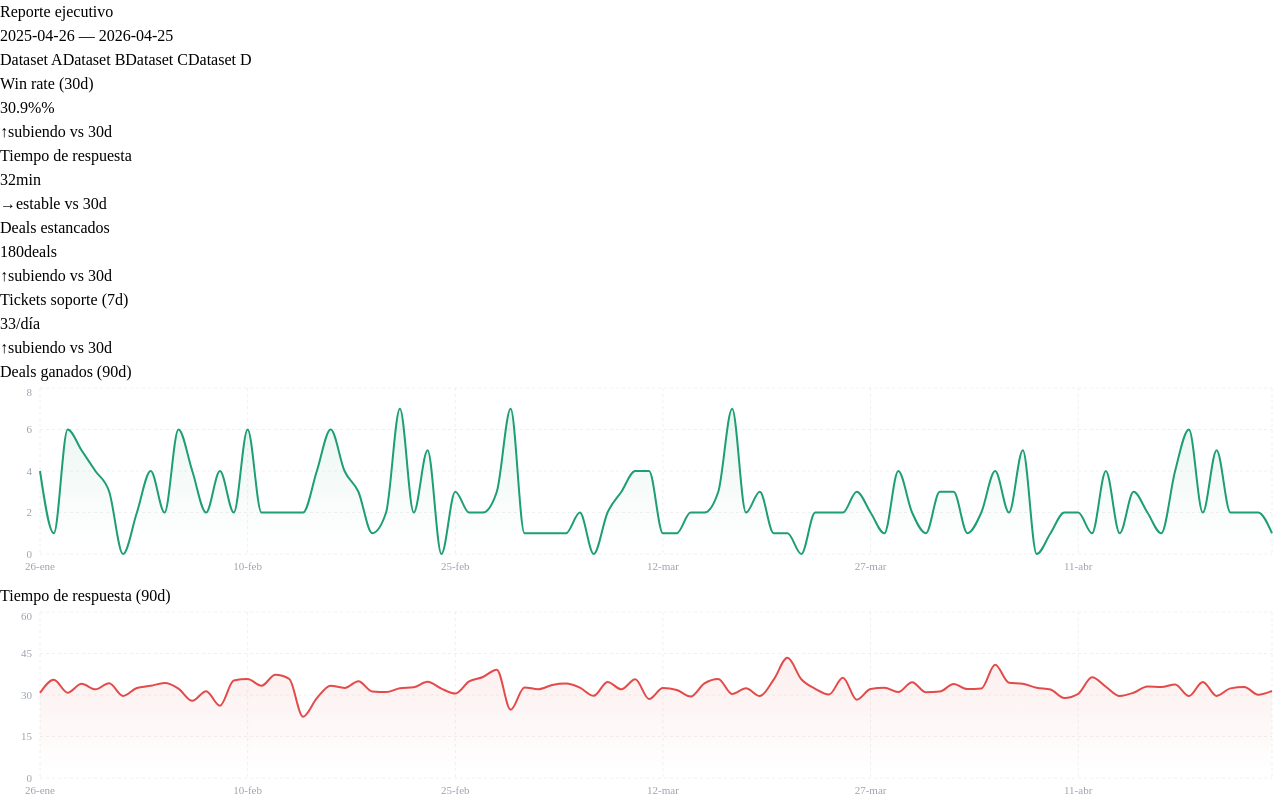
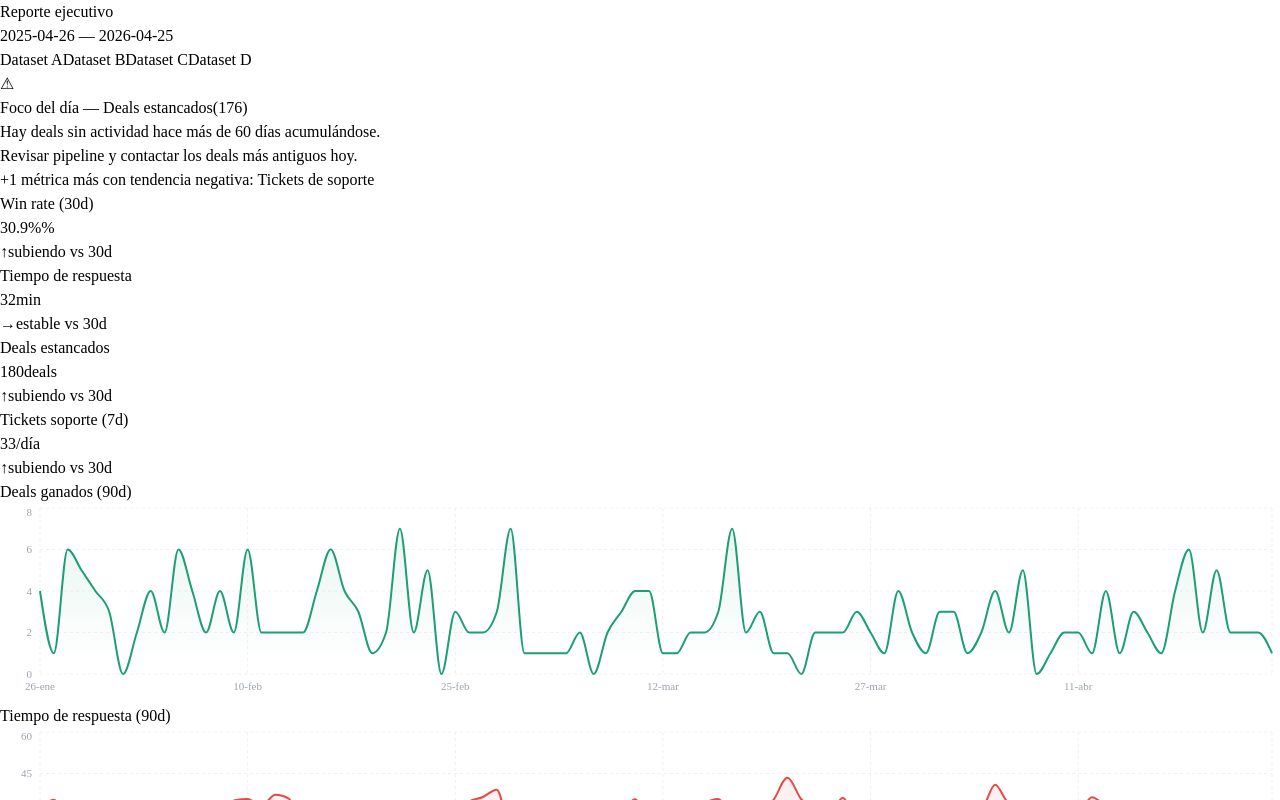
Before and after one commit to DanielOteroU/palvi-dashboard, a React (Vite) app: page / in a window 1280 px wide. Shown: the top 800 px of the page. Built offline with nearby package versions, Linux system fonts and the light colour scheme.

Commit message:
feat: add focus alert component and improve funnel chart

```diff
--- a/src/App.tsx
+++ b/src/App.tsx
@@ -5,6 +5,7 @@ import DatasetSelector from './components/DatasetSelector'
 import KPICard from './components/KPICard'
 import TrendChart from './components/TrendChart'
 import FunnelChart from './components/FunnelChart'
+import FocusAlert from './components/FocusAlert'
 
 export default function App() {
   const [data, setData] = useState<MetricsFile | null>(null)
@@ -41,6 +42,7 @@ export default function App() {
           <DatasetSelector selected={selected} onChange={setSelected} />
         </div>
 
+        <FocusAlert dataset={dataset} />
         <div className="grid grid-cols-2 md:grid-cols-4 gap-4 mb-8">
           <KPICard {...kpis.winRate} />
           <KPICard {...kpis.responseTime} />
--- /dev/null
+++ b/src/components/FocusAlert.tsx
@@ -0,0 +1,91 @@
+import type { DatasetData } from '../types/metrics'
+import { getLastNDays, getTrend, average, getMetricValues } from '../utils/dataUtils'
+
+interface FocusAlertProps {
+  dataset: DatasetData
+}
+
+export default function FocusAlert({ dataset }: FocusAlertProps) {
+  const days = dataset.days
+  const last7 = getLastNDays(days, 7)
+
+  const checks = [
+    {
+      key: 'stale_deals' as const,
+      label: 'Deals estancados',
+      description: 'Hay deals sin actividad hace más de 60 días acumulándose.',
+      action: 'Revisar pipeline y contactar los deals más antiguos hoy.',
+      direction: 'lower_is_better' as const,
+    },
+    {
+      key: 'avg_response_time_min' as const,
+      label: 'Tiempo de respuesta',
+      description: 'El equipo está tardando más en contactar nuevos leads.',
+      action: 'En B2B, responder en menos de 30 min puede duplicar la conversión.',
+      direction: 'lower_is_better' as const,
+    },
+    {
+      key: 'support_tickets_opened' as const,
+      label: 'Tickets de soporte',
+      description: 'El volumen de tickets está aumentando.',
+      action: 'Revisar si hay un problema recurrente que pueda resolverse en masa.',
+      direction: 'lower_is_better' as const,
+    },
+    {
+      key: 'deals_won' as const,
+      label: 'Deals ganados',
+      description: 'El cierre de deals está bajando en las últimas semanas.',
+      action: 'Revisar los deals en etapa final y priorizar el seguimiento.',
+      direction: 'higher_is_better' as const,
+    },
+  ]
+
+  const alerts = checks.filter(({ key, direction }) => {
+    const trend = getTrend(days, key)
+    if (trend === 'neutral') return false
+    if (direction === 'lower_is_better') return trend === 'up'
+    return trend === 'down'
+  })
+
+  const value = (key: typeof checks[0]['key']) => {
+    const v = average(getMetricValues(last7, key))
+    return v !== null ? Math.round(v) : null
+  }
+
+  if (alerts.length === 0) {
+    return (
+      <div className="bg-emerald-50 border border-emerald-200 rounded-2xl px-5 py-4 mb-6 flex items-center gap-3">
+        <span className="text-emerald-500 text-xl">✓</span>
+        <div>
+          <p className="text-sm font-medium text-emerald-800">Todo bajo control</p>
+          <p className="text-xs text-emerald-600 mt-0.5">No se detectaron métricas con tendencia negativa esta semana.</p>
+        </div>
+      </div>
+    )
+  }
+
+  const top = alerts[0]
+
+  return (
+    <div className="bg-red-50 border border-red-200 rounded-2xl px-5 py-4 mb-6">
+      <div className="flex items-start gap-3">
+        <span className="text-red-500 text-xl mt-0.5">⚠</span>
+        <div className="flex-1">
+          <p className="text-sm font-medium text-red-800">
+            Foco del día — {top.label}
+            {value(top.key) !== null && (
+              <span className="ml-2 font-normal text-red-600">({value(top.key)})</span>
+            )}
+          </p>
+          <p className="text-xs text-red-700 mt-1">{top.description}</p>
+          <p className="text-xs text-red-900 font-medium mt-1.5">{top.action}</p>
+          {alerts.length > 1 && (
+            <p className="text-xs text-red-400 mt-2">
+              +{alerts.length - 1} métrica{alerts.length - 1 > 1 ? 's' : ''} más con tendencia negativa: {alerts.slice(1).map(a => a.label).join(', ')}
+            </p>
+          )}
+        </div>
+      </div>
+    </div>
+  )
+}
--- a/src/components/FunnelChart.tsx
+++ b/src/components/FunnelChart.tsx
@@ -14,7 +14,7 @@ export default function FunnelChart({ days }: FunnelChartProps) {
       <h3 className="text-sm font-medium text-gray-400 uppercase tracking-wide mb-5">
         Funnel de conversión — promedio 30d
       </h3>
-      <div className="flex flex-col gap-3">
+      <div className="flex flex-col gap-4 pb-2">
         {data.map((item, i) => {
           const prev = i > 0 ? data[i - 1].value : null
           const convRate = prev && prev > 0
@@ -22,7 +22,7 @@ export default function FunnelChart({ days }: FunnelChartProps) {
             : null
 
           return (
-            <div key={item.name} className="flex flex-col gap-1">
+            <div key={item.name} className="flex flex-col gap-1.5">
               <div className="flex items-center justify-between text-sm">
                 <span className="font-medium text-gray-700">{item.name}</span>
                 <div className="flex items-center gap-3">
@@ -34,11 +34,11 @@ export default function FunnelChart({ days }: FunnelChartProps) {
                   </span>
                 </div>
               </div>
-              <div className="h-2 bg-gray-100 rounded-full overflow-hidden">
+              <div className="h-2.5 bg-gray-100 rounded-full overflow-hidden">
                 <div
                   className="h-full rounded-full transition-all duration-500"
                   style={{
-                    width: `${(item.value / max) * 100}%`,
+                    width: `${Math.max((item.value / max) * 100, 1)}%`,
                     backgroundColor: item.color,
                   }}
                 />
```
